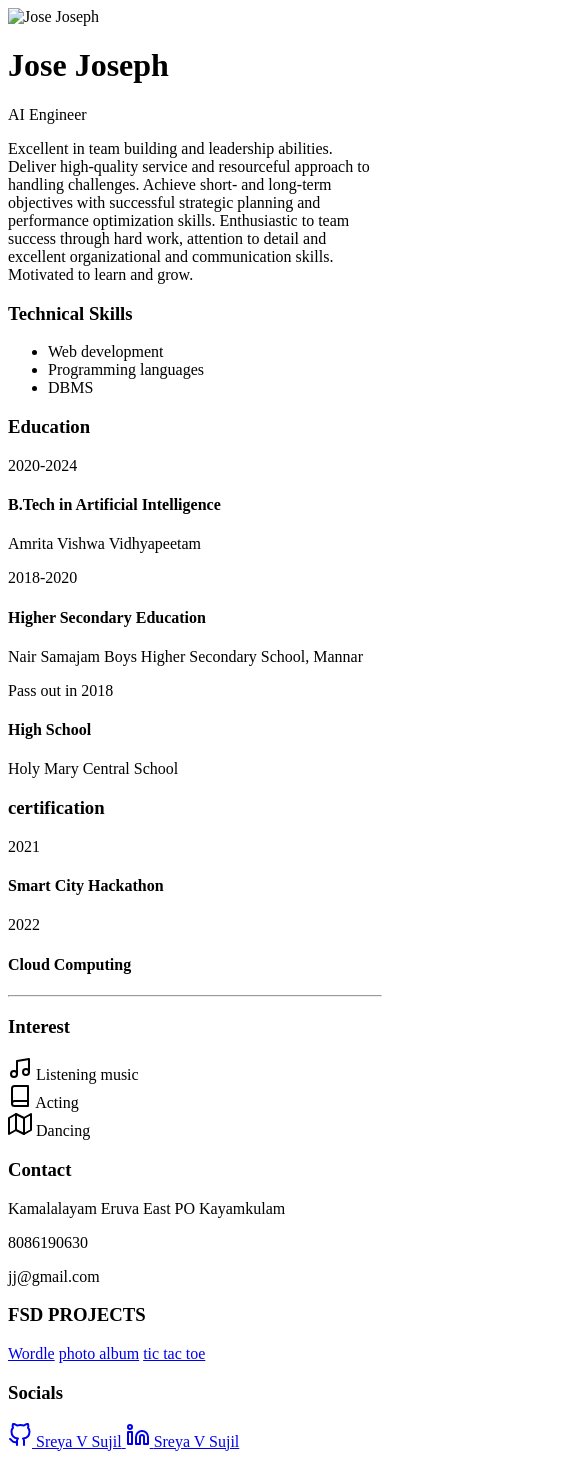
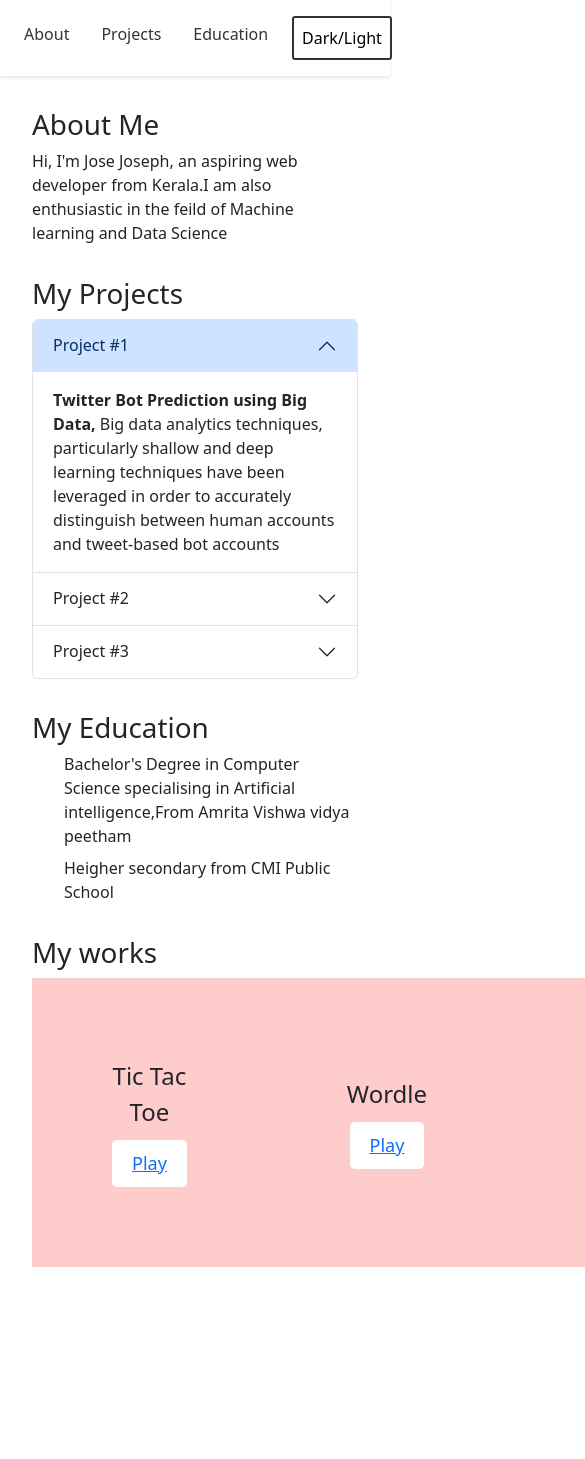
Before and after one commit to jose-joseph/JoseJoseph.github.io, a plain HTML site: page index.html in a window 390 px wide. Shown: the top 1459 px of the page, 585 px wide, since content can reach past the window. After the commit the page ends 1299 px from the top, so only its background shows below. Drawn offline with nearby package versions, Linux system fonts and the light colour scheme.

Commit message:
Add files via upload

```diff
--- a/index.html
+++ b/index.html
@@ -1,138 +1,107 @@
 <!DOCTYPE html>
-<html lang="en">
-
+<html>
   <head>
-  <meta charset="UTF-8">
-  <meta http-equiv="X-UA-Compatible" content="IE=edge">
+    <title>My Portfolio</title>
     <meta name="viewport" content="width=device-width, initial-scale=1.0">
-  <title>Profile</title>
-  <script src="https://unpkg.com/feather-icons"></script>
-  <link rel="stylesheet" href="bootstrapre.css">
+    <link rel="stylesheet" href="style.css">
+    <link href="https://cdn.jsdelivr.net/npm/bootstrap@5.3.0-alpha1/dist/css/bootstrap.min.css" rel="stylesheet" integrity="sha384-GLhlTQ8iRABdZLl6O3oVMWSktQOp6b7In1Zl3/Jr59b6EGGoI1aFkw7cmDA6j6gD" crossorigin="anonymous">
   </head>
-
   <body>
-  <div class="container">
-    <div class="profile">
-      <div class="profile_container">
-        <div class="profile_profileImg">
-          <img src="resumebootstrap.jpg" alt="Jose Joseph">
-        </div>
-        <div>
-          <h1 class="profile_name">
-            <span class="profile_name_firstName">Jose Joseph</span>
-          </h1><span>
-          <p class="profile_title">AI Engineer</p>
-          <p class="description profile_description">
-            Excellent in team building and leadership abilities. Deliver high-quality service and resourceful approach to handling challenges. Achieve short- and long-term objectives with successful strategic planning and performance optimization skills. Enthusiastic to team success through hard work, attention to detail and excellent organizational and communication skills. Motivated to learn and grow.
-          </p>  </span>
+    <header>
+      <nav>
+        <ul>
+          <li><a href="#about">About</a></li>
+          <li><a href="#projects">Projects</a></li>
+          <li><a href="#education">Education</a></li>
+        </ul>
+        <button class="mode-toggle" onclick="toggleMode()">Dark/Light</button>
+      </nav>
+    </header>
+    <main>
+      <section id="about">
+        <h1>About Me</h1>
+        <p>Hi, I'm Jose Joseph, an aspiring web developer from Kerala.I am also enthusiastic in the feild of Machine learning and Data Science</p>
+      </section>
+      <section id="projects">
+        <h1>My Projects</h1>
+        <div class="accordion" id="accordionExample">
+          <div class="accordion-item">
+            <h2 class="accordion-header" id="headingOne">
+              <button class="accordion-button" type="button" data-bs-toggle="collapse" data-bs-target="#collapseOne" aria-expanded="true" aria-controls="collapseOne">
+                Project #1
+              </button>
+            </h2>
+            <div id="collapseOne" class="accordion-collapse collapse show" aria-labelledby="headingOne" data-bs-parent="#accordionExample">
+              <div class="accordion-body">
+                <strong>Twitter Bot Prediction using Big Data, </strong> Big data analytics techniques,
+                particularly shallow and deep learning techniques have been leveraged in order
+                to accurately distinguish between human accounts and tweet-based bot
+                accounts
               </div>
             </div>
           </div>
-    <div class="group-1">
-      <div class="skills">
-        <h3 class="title">Technical Skills</h3>
-        <ul class="skills_list description">
-          <li>Web development</li>
-          <li>Programming languages</li>
-          <li>DBMS</li>
-        </ul>
-      </div>
-      <div class="edu">
-        <h3 class="title">Education</h3>
-        <div class="edu_item">
-          <p class="item_preTitle">2020-2024</p>
-          <h4 class="item_title">B.Tech in Artificial Intelligence</h4>
-          <p class="item_subtitle">
-            Amrita Vishwa Vidhyapeetam
-          </p>
-        </div>
-        <div class="edu_item">
-          <p class="item_preTitle">2018-2020</p>
-          <h4 class="item_title">Higher Secondary Education</h4>
-          <p class="item_subtitle">
-            Nair Samajam Boys Higher Secondary School, Mannar
-          </p>
+          <div class="accordion-item">
+            <h2 class="accordion-header" id="headingTwo">
+              <button class="accordion-button collapsed" type="button" data-bs-toggle="collapse" data-bs-target="#collapseTwo" aria-expanded="false" aria-controls="collapseTwo">
+                Project #2
+              </button>
+            </h2>
+            <div id="collapseTwo" class="accordion-collapse collapse" aria-labelledby="headingTwo" data-bs-parent="#accordionExample">
+              <div class="accordion-body">
+                <strong>Remote Controlled Robot using ROS and Rapberrypi, </strong>  installed ubuntu core
+                on Raspberrypi. Introduced it to Robotic operating system(ROS),And Used it to
+                move the robot remotely using joystick
               </div>
             </div>
-
-      <div class="edu_item">
-        <p class="item_preTitle">Pass out in 2018</p>
-        <h4 class="item_title">High School </h4>
-        <p class="item_subtitle">
-          Holy Mary Central School
-        </p>
           </div>
-    </div>
-
-      <div class="certification">
-        <h3 class="title">certification</h3>
-        <div class="certification_item">
-          <p class="item_preTitle">2021</p>
-          <h4 class="item_title">Smart City Hackathon</h4>
-          <p class="item_preTitle">2022</p>
-          <h4 class="item_title">Cloud Computing</h4>
+          <div class="accordion-item">
+            <h2 class="accordion-header" id="headingThree">
+              <button class="accordion-button collapsed" type="button" data-bs-toggle="collapse" data-bs-target="#collapseThree" aria-expanded="false" aria-controls="collapseThree">
+                Project  #3
+              </button>
+            </h2>
+            <div id="collapseThree" class="accordion-collapse collapse" aria-labelledby="headingThree" data-bs-parent="#accordionExample">
+              <div class="accordion-body">
+                <strong>Socket programming in banking system, </strong> Implimented a simple client-server
+                application for banking system which can be used for checking balance, mini
+                statement, crediting and debiting amount.
               </div>
             </div>
           </div>
         </div>
-    <hr>
-    <div class="group-3">
-      <div class="interest">
-        <h3 class="title">Interest</h3>
-        <div class="interest_items">
-          <div class="interest_item">
-            <i data-feather="music"></i>
-            <span>Listening music</span>
-          </div>
-          <div class="interest_item">
-            <i data-feather="book"></i>
-            <span>Acting</span>
-          </div>
-          <div class="interest_item">
-            <i data-feather="map"></i>
-            <span>Dancing</span>
-          </div>
+      </section>
+      <section id="education">
+        <h1>My Education</h1>
+        <ul>
+          <li>Bachelor's Degree in Computer Science specialising in Artificial intelligence,From Amrita Vishwa vidya peetham </li>
+          <li>Heigher secondary from CMI Public School</li>
+        </ul>
+
+      </section>
+      <h1>My works</h1>
+      <div class="box-container">
+
+        <div class="wordle-box">
+          <div class="wordle-title">Tic Tac Toe</div>
+          <button class="wordle-play-button"><a href="Tic tac toe/index.html" target="_blank" class="social_item">Play</a></button>
         </div>
 
+        <div class="wordle-box">
+  <div class="wordle-title">Wordle</div>
+  <button class="wordle-play-button"><a href="Wordle/index.html" target="_blank" class="social_item">Play</a></button>
+
 </div>
-      <div class="contact">
-        <h3 class="title">Contact</h3>
-        <div class="contact_info">
-          <p class="description">
-            Kamalalayam Eruva East PO Kayamkulam
-          </p>
-          <p class="description">
-            8086190630
-          </p>
-          <p class="description">
-            jj@gmail.com
-          </p>
+        <div class="wordle-box">
+  <div class="wordle-title">Photo's</div>
+  <button class="wordle-play-button"><a href="photo album/index.html" target="_blank" class="social_item">View</a></button>
+
 </div>
+
+
+
       </div>
-      <div class="Projects">
-        <h3 class="title">FSD PROJECTS</h3>
-        <a href="Wordle/index.html" target="_blank" class="social_item">Wordle</a>
-        <a href="photo album/index.html" target="_blank" class="social_item">photo album</a>
-        <a href="Tic tac toe/index.html" target="_blank" class="social_item">tic tac toe</a>
-      </div>
-      <div class="social">
-        <h3 class="title">Socials</h3>
-        <div class="social_items">
-          <a href="#" target="_b" class="social_item">
-            <i data-feather="github"></i>
-            <span>Sreya V Sujil</span>
-          </a>
-          <a href="#" target="_blank" class="social_item">
-            <i data-feather="linkedin"></i>
-            <span>Sreya V Sujil</span>
-          </a>
-        </div>
-      </div>
-    </div>
-  </div>
-  <script>
-    feather.replace()
-  </script>
+    </main>
+    <script src="script.js"></script>
+    <script src="https://cdn.jsdelivr.net/npm/bootstrap@5.3.0-alpha1/dist/js/bootstrap.bundle.min.js" integrity="sha384-w76AqPfDkMBDXo30jS1Sgez6pr3x5MlQ1ZAGC+nuZB+EYdgRZgiwxhTBTkF7CXvN" crossorigin="anonymous"></script>
   </body>
-
 </html>
--- /dev/null
+++ b/script.js
@@ -0,0 +1,11 @@
+const modeToggle = document.querySelector('.mode-toggle');
+const body = document.querySelector('body');
+
+function toggleMode() {
+  body.classList.toggle('dark-mode');
+  if (body.classList.contains('dark-mode')) {
+    modeToggle.textContent = 'Light Mode';
+  } else {
+    modeToggle.textContent = 'Dark Mode';
+  }
+}
--- /dev/null
+++ b/style.css
@@ -0,0 +1,278 @@
+body {
+    font-family: sans-serif;
+    font-size: 16px;
+    color: #333;
+    background-color: #fff;
+    transition: background-color 0.5s ease;
+  }
+
+  header {
+    background-color: #fff;
+    box-shadow: 0 2px 4px rgba(0, 0, 0, 0.1);
+  }
+
+  nav {
+    display: flex;
+    justify-content: space-between;
+    align-items: center;
+    padding: 1rem;
+    max-width: 960px;
+    margin: 0 auto;
+  }
+
+  nav ul {
+    list-style: none;
+    margin: 0;
+    padding: 0;
+    display: flex;
+  }
+
+  nav li {
+    margin-right: 1rem;
+  }
+
+  nav a {
+    text-decoration: none;
+    color: #333;
+    padding: 0.5rem;
+    border-radius: 3px;
+    position: relative; /* add this line to make the extending line relative to the link */
+  }
+
+  nav a:hover {
+    background-color: #eee;
+  }
+
+  nav a:hover::before { /* add this block to add the extending line effect */
+    content: '';
+    position: absolute;
+    bottom: 0;
+    left: 0;
+    width: 100%;
+    height: 3px;
+    background-color: red;
+    transform: scaleX(0);
+    transition: transform 0.3s ease-out;
+    transform-origin: left;
+  }
+
+  nav a:hover::before {
+    transform: scaleX(1);
+  }
+
+
+  nav a {
+    text-decoration: none;
+    color: #333;
+    padding: 0.5rem;
+    border-radius: 3px;
+  }
+
+  nav a:hover {
+    background-color: #eee;
+  }
+
+  main {
+    max-width: 960px;
+    margin: 0 auto;
+    padding: 2rem;
+  }
+
+  section {
+    margin-bottom: 2rem;
+  }
+
+  h1 {
+    font-size: 2rem;
+    margin-bottom: 1rem;
+  }
+
+  ul {
+    list-style: none;
+    margin: 0;
+    padding: 0;
+  }
+
+  li {
+    margin-bottom: 0.5rem;
+  }
+
+  button.mode-toggle {
+    background-color: #fff;
+    border: 2px solid #333;
+    padding: 0.5rem;
+    border-radius: 3px;
+    cursor: pointer;
+    transition: all 0.5}
+
+  body.dark-mode {
+    color: #eee;
+    background-color: #333;
+  }
+
+  header.dark-mode {
+    background-color: #333;
+    box-shadow: 0 2px 4px rgba(255, 255, 255, 0.1);
+  }
+
+  nav.dark-mode a {
+    color: #eee;
+  }
+
+  nav.dark-mode a:hover {
+    background-color: #444;
+  }
+
+  button.mode-toggle.dark-mode {
+    background-color: #333;
+    border-color: #eee;
+    color: #eee;
+  }
+
+  main.dark-mode {
+    background-color: #444;
+  }
+
+  section.dark-mode {
+    border: 2px solid #eee;
+  }
+
+  h1.dark-mode {
+    color: #eee;
+  }
+
+  ul.dark-mode {
+    border-left: 2px solid #eee;
+  }
+
+  li.dark-mode {
+    border-bottom: 1px solid #eee;
+  }
+
+  .box-container {
+    display: flex;
+    justify-content: space-between;
+  }
+
+  .box {
+    width: 250px;
+    height: 220px;
+    background-color: #ccc;
+    transition: all 0.3s ease-in-out;
+  }
+
+  .box:hover {
+    transform: scale(1.05);
+    background-color: #999;
+  }
+
+  .tic-tac-toe-box {
+    display: flex;
+    flex-direction: column;
+    align-items: center;
+    justify-content:center;
+    padding: 50px;
+    background-color: #ccc;
+    transition: all 0.3s ease-in-out;
+  }
+
+  .tic-tac-toe-box:hover {
+    transform: scale(1.05);
+    box-shadow: 0px 0px 10px rgba(0, 0, 0, 0.5);
+  }
+
+  .tic-tac-toe-symbol {
+    width: 50px;
+    height: 50px;
+    position: relative;
+    margin-bottom: 20px;
+  }
+
+  .tic-tac-toe-x {
+    position: absolute;
+    top: 50%;
+    left: 50%;
+    transform: translate(-50%, -50%);
+    width: 80%;
+    height: 5px;
+    background-color: black;
+    border-radius: 5px;
+    transform-origin: center;
+  }
+
+  .tic-tac-toe-x::before,
+  .tic-tac-toe-x::after {
+    content: "";
+    position: absolute;
+    width: 100%;
+    height: 5px;
+    background-color: black;
+    border-radius: 5px;
+    transform-origin: center;
+  }
+
+  .tic-tac-toe-x::before {
+    transform: rotate(45deg);
+  }
+
+  .tic-tac-toe-x::after {
+    transform: rotate(-45deg);
+  }
+
+  .tic-tac-toe-title {
+    margin: 0;
+    font-size: 24px;
+    text-align: center;
+  }
+
+  .tic-tac-toe-play-button {
+    margin-top: 10px;
+    font-size: 18px;
+    background-color: #fff;
+    border: none;
+    border-radius: 5px;
+    padding: 10px 20px;
+    cursor: pointer;
+    transition: all 0.3s ease-in-out;
+  }
+
+  .tic-tac-toe-play-button:hover {
+    background-color: #eee;
+  }
+
+
+  .wordle-box {
+    display: flex;
+    flex-direction: column;
+    align-items: center;
+    justify-content: center;
+    padding: 80px;
+    background-color: #fcc;
+    transition: all 0.3s ease-in-out;
+  }
+
+  .wordle-box:hover {
+    transform: scale(1.05);
+    box-shadow: 0px 0px 10px rgba(0, 0, 0, 0.5);
+  }
+
+  .wordle-title {
+    margin: 0;
+    font-size: 24px;
+    text-align: center;
+  }
+
+  .wordle-play-button {
+    margin-top: 10px;
+    font-size: 18px;
+    background-color: #fff;
+    border: none;
+    border-radius: 5px;
+    padding: 10px 20px;
+    cursor: pointer;
+    transition: all 0.3s ease-in-out;
+  }
+
+  .wordle-play-button:hover {
+    background-color: #eee;
+  }
```
Lines whose indentation alone changed are shown as unchanged.
